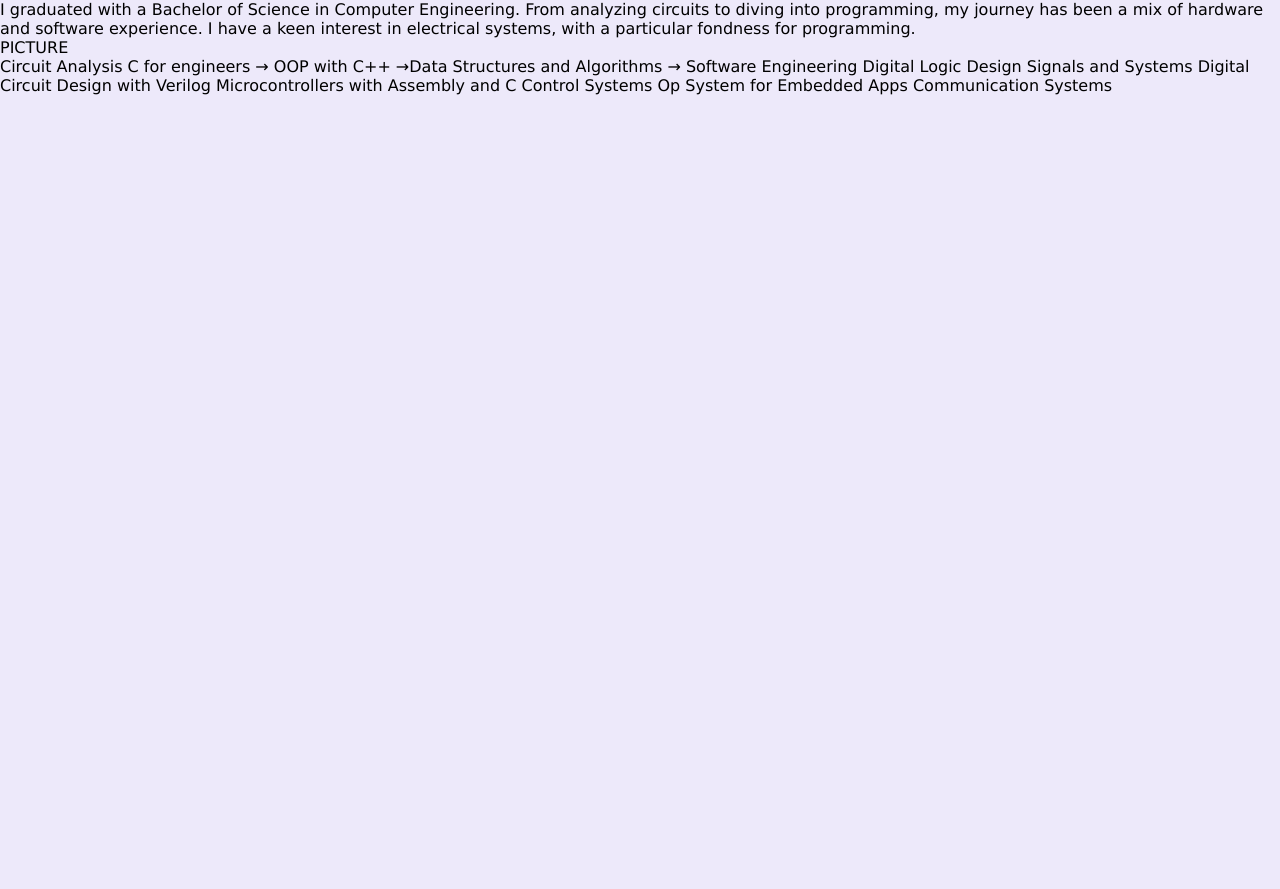
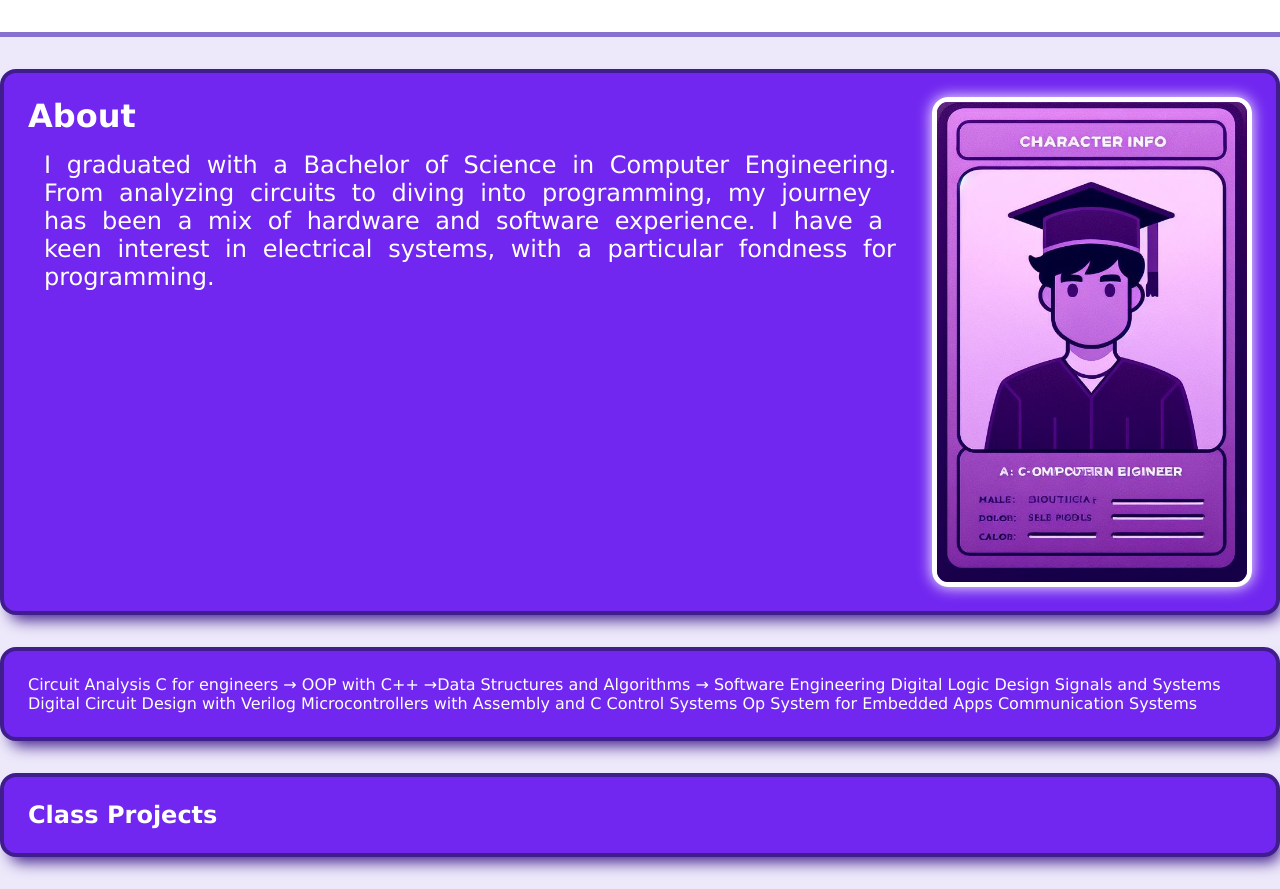
Before and after one commit to PeterG-ithub/personal-website, a plain HTML site: page computer_engineering.html in a window 1280 px wide. Before the commit the page ends 800 px from the top, so only its background shows below. Drawn offline with Linux system fonts and the light colour scheme.

Commit message:
add style

```diff
--- a/computer_engineering.html
+++ b/computer_engineering.html
@@ -6,24 +6,26 @@
   <meta name="viewport" content="width=device-width, initial-scale=1.0">
   <title>Petah's Website</title>
   <link rel="stylesheet" href="style.css">
+  <link rel="stylesheet" href="nav.css">
 </head>
 
 <body>
   <div class="nav-container">
 
   </div>
-  <section class="about">
+  <section class="about-container">
     <div class="about-content">
-      I graduated with a Bachelor of Science in Computer Engineering.
-      From analyzing circuits to diving into programming, my
-      journey has been a mix of hardware and software experience. I have a keen
-      interest in electrical systems, with a particular fondness for programming.
+      <h1 class="title">About</h1>
+      <div class="text">
+        I graduated with a Bachelor of Science in Computer Engineering.
+        From analyzing circuits to diving into programming, my
+        journey has been a mix of hardware and software experience. I have a keen
+        interest in electrical systems, with a particular fondness for programming.
+      </div>
     </div>
-    <div class="profile-picture">
-      PICTURE
-    </div>
+    <img src="images/ce-front.png" alt="" class="pfp">
   </section>
-  <section class="Major Courses">
+  <section class="major-courses">
     Circuit Analysis
     C for engineers → OOP with C++ →Data Structures and Algorithms → Software Engineering
     Digital Logic Design
@@ -35,7 +37,7 @@
     Communication Systems
   </section>
   <section class="class-projects">
-
+    <h2>Class Projects</h2>
   </section>
 </body>
 
--- a/style.css
+++ b/style.css
@@ -11,19 +11,16 @@ html {
   font-family:'Lucida Sans', 'Lucida Sans Regular', 'Lucida Grande', 'Lucida Sans Unicode', Geneva, Verdana, sans-serif;
 }
 
-.about-container {
-  background-color: #fbf9fe;
-}
-
-.about-container {
+section {
   display: flex;
-  margin: 2rem;
+  margin: 2rem auto;
   padding: 1.5rem;
   border-radius: 1rem;
   border: 4px solid #401d8d;
   box-shadow: 5px 10px 15px -5px #401d8d;
   color: white;
   background-color: #7127f0;
+  max-width: 1300px;
 }
 
 h1 {
@@ -43,3 +40,7 @@ h1 {
   width: 20rem;
   height: auto;
 }
+
+.test {
+  width: 1200px;
+}
```
Also changed, not shown: ai_hobbyist.html (+13 -3 lines), full_stack_dev.html (+11 -1 lines).
